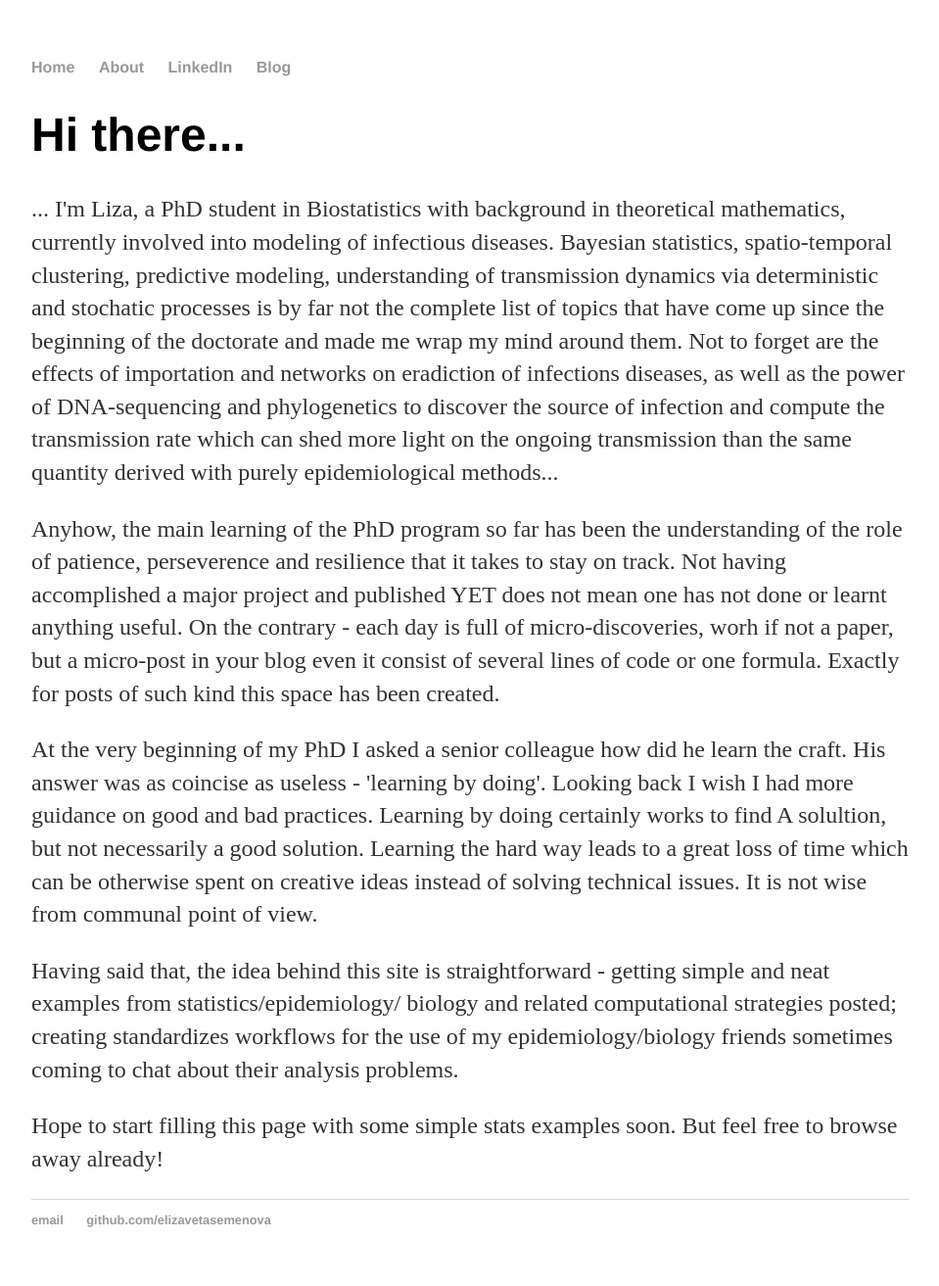
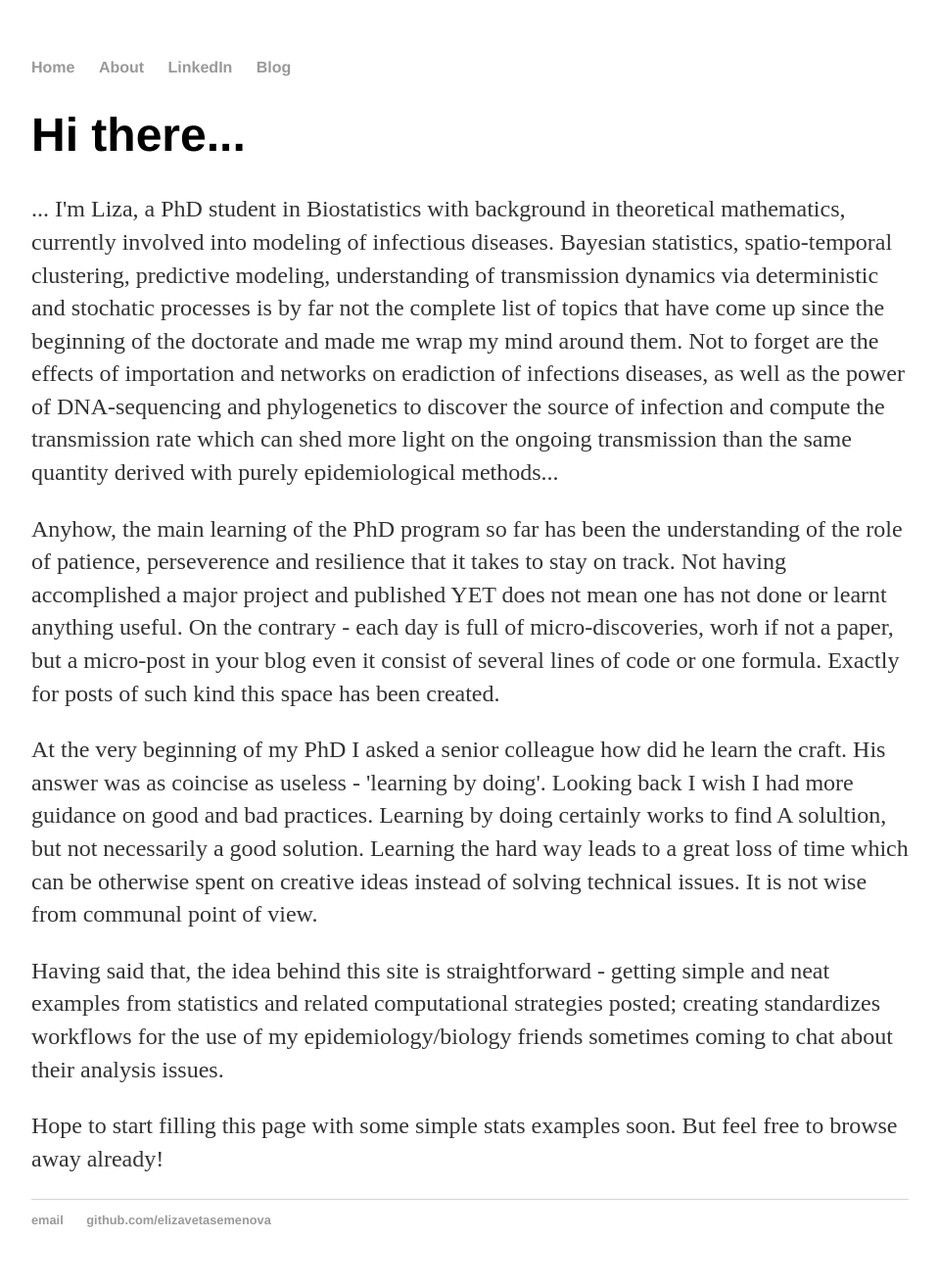
Before and after one commit to elizavetasemenova/elizavetasemenova.github.io, a Jekyll site: the page built from index.html, in a window 1280 px wide. Shown: the whole page at 98% size, without its empty margins (160-1119 px from the left). Built offline with Jekyll 4.4.1, drawn with Linux system fonts in a browser that asks for light colours.

Commit message:
Update index.html

```diff
--- a/index.html
+++ b/index.html
@@ -28,9 +28,9 @@ title: Liza Semenova, statistician in progress
 		communal point of view.
 
 
-        <p>Having said that, the idea behind this site is straightforward - getting simple and neat examples from statistics/epidemiology/
-		biology and related computational strategies posted; creating standardizes workflows for the use of my epidemiology/biology
-		friends sometimes coming to chat about their analysis problems.</p>
+        <p>Having said that, the idea behind this site is straightforward - getting simple and neat examples from statistics
+		and related computational strategies posted; creating standardizes workflows for the use of my epidemiology/biology
+		friends sometimes coming to chat about their analysis issues.</p>
 
 	 <p>Hope to start filling this page with some simple stats examples soon. But feel free to browse away already! </p>
 
```
